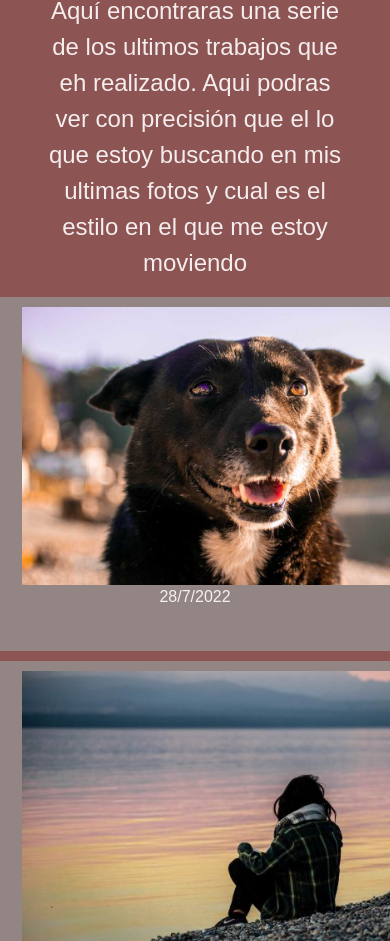
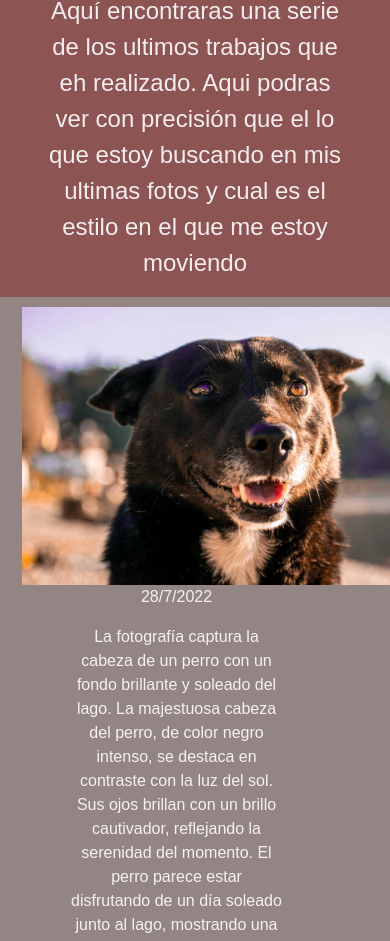
Before and after one commit to zekichi/Pre-entrega, a website: page web/home.html in a window 390 px wide. Shown: the part 159-1100 px from the top of the page. Drawn offline with nearby package versions, Linux system fonts and the light colour scheme.

Commit message:
octavo commit

```diff
--- a/scss/estilo.scss
+++ b/scss/estilo.scss
@@ -139,3 +139,13 @@ footer{
         }
     }
 }
+@media(max-width:900px){
+    .row{
+        display: flex;
+        flex-direction: column;
+        justify-content: center;
+        .col{
+            width: 90%;
+        }
+    }
+}
--- a/web/home.html
+++ b/web/home.html
@@ -50,7 +50,7 @@
                     <p>28/7/2022</p>
                 </aside>
                 <aside class="col">
-                    <p></p>
+                    <p>La fotografía captura la cabeza de un perro con un fondo brillante y soleado del lago. La majestuosa cabeza del perro, de color negro intenso, se destaca en contraste con la luz del sol. Sus ojos brillan con un brillo cautivador, reflejando la serenidad del momento. El perro parece estar disfrutando de un día soleado junto al lago, mostrando una expresión llena de curiosidad y alegría. La imagen transmite una sensación de calma y conexión con la naturaleza mientras el perro se deleita en la belleza de su entorno acuático.</p>
 
                 </aside>
             </section>
@@ -59,11 +59,17 @@
                         <img src="../assets/foto-inicio2.jpg" alt="Retratro de chica sentada a la orilla del lago" class="foto-inicio">
                         <p>07/08/2022</p>
                     </aside>
+                    <aside class="col">
+                      <p>La fotografía muestra a una encantadora chica sentada en las orillas del lago, capturada desde casi un ángulo de espaldas. En el escenario, un brillante día soleado baña el entorno con su cálido resplandor. El cielo se refleja con suavidad en la superficie del lago, creando una atmósfera de colores pasteles y una sensación de serenidad. La chica parece estar absorta en el paisaje, sumergida en sus pensamientos mientras disfruta de la tranquila belleza que la rodea. La luz del sol resalta su silueta, añadiendo un toque de misterio a la escena. Es una imagen que evoca paz, introspección y una conexión armoniosa con la naturaleza.</p>
+                    </aside>
             </section>
             <section class="row">
                 <aside class="col">
                     <img src="../assets/foto-inicio3.jpg" alt="Retrato de chico sentado en sillon" class="foto-inicio">
                     <p>05/09/2022</p>
+                </aside>
+                <aside class="col">
+                  <p>La fotografía muestra a un chico sentado en un sillón, con una postura relajada y mirando directamente a la cámara. A su lado, se encuentran unos zapatos descansando en el suelo, añadiendo un detalle interesante a la composición. Su cuerpo parece caer ligeramente hacia su lado derecho, creando una sensación de despreocupación y comodidad. El fondo muestra una pared blanca que se difumina en la distancia, proporcionando un escenario minimalista y limpio. La luz suave resalta los rasgos faciales del chico, acentuando su expresión serena y, quizás, un toque de melancolía en su mirada. La presencia de los zapatos agrega un elemento adicional a la imagen, sugiriendo la presencia de alguien más o la preparación para un próximo evento. Esta composición evoca una sensación de intimidad y honestidad, invitando al espectador a reflexionar sobre el estado de ánimo del chico y las historias que podrían estar detrás de sus zapatos.</p>
                 </aside>
             </section>
         </section>
```
Also changed, not shown: css/estilo.css.
